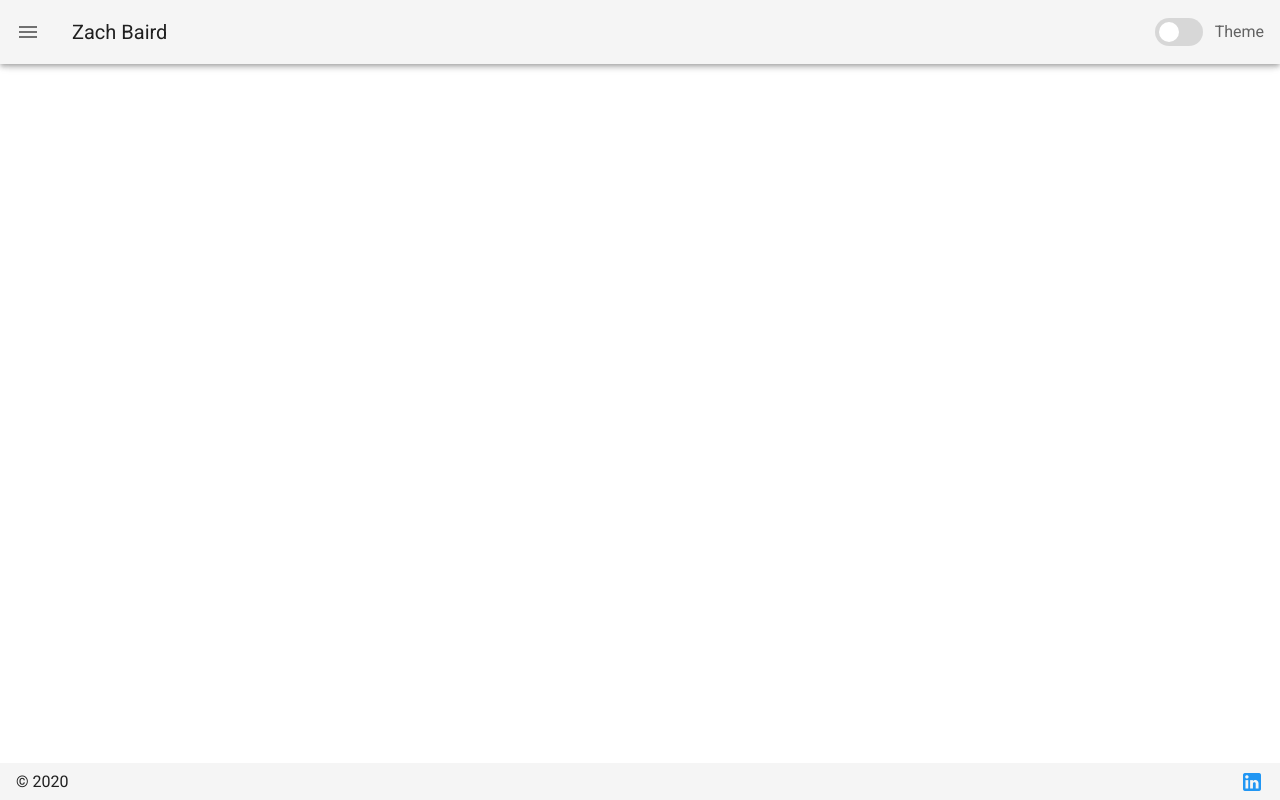
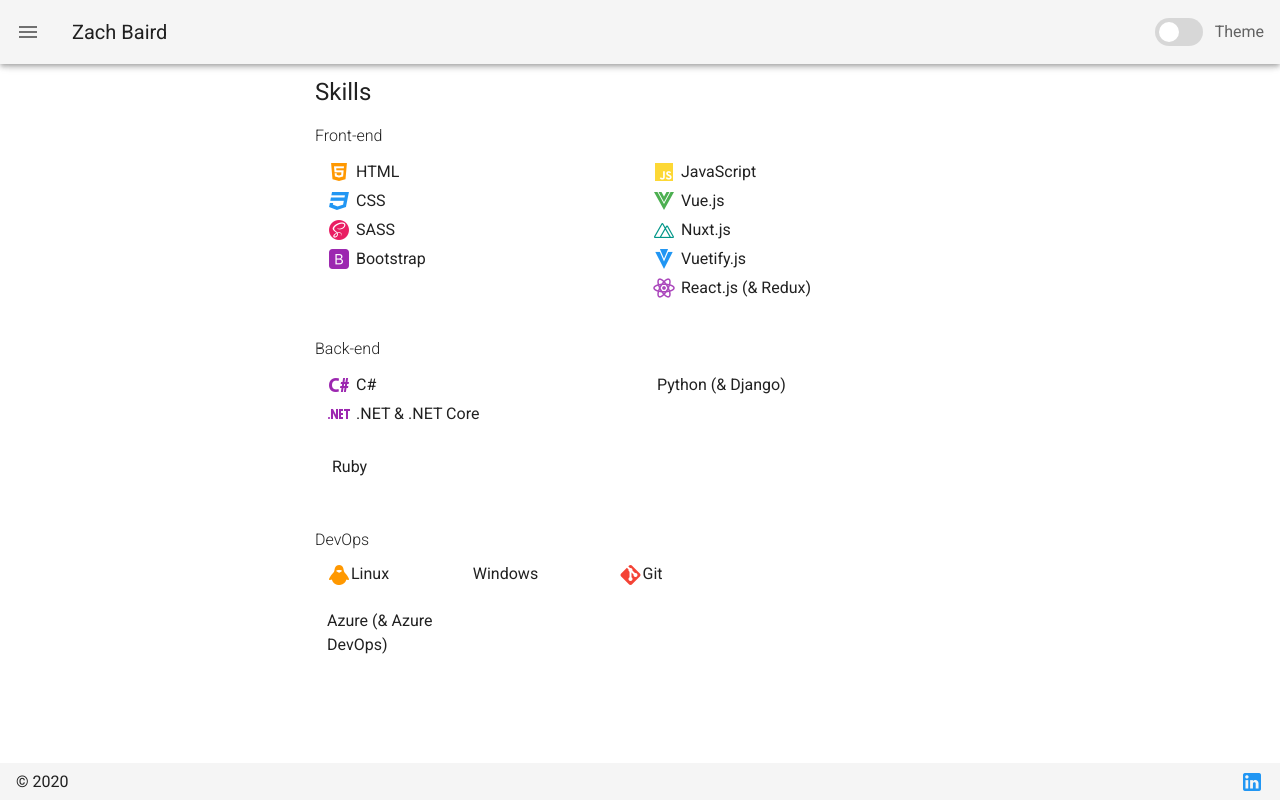
Before and after one commit to ZachBaird/mainsite, a Nuxt app: page /skills in a window 1280 px wide. Built offline with nearby package versions, Linux system fonts and the light colour scheme.

Commit message:
Adding skills page. Increasing border on about pictures.

```diff
--- a/layouts/default.vue
+++ b/layouts/default.vue
@@ -86,13 +86,18 @@ export default {
           to: '/about'
         },
         {
+          icon: 'mdi-card-bulleted',
+          title: 'Skills',
+          to: '/skills'
+        },
+        {
           icon: 'mdi-ballot',
           title: 'Projects',
           to: '/projects'
         },
         {
           icon: 'mdi-lightbulb',
-          title: 'Inspire',
+          title: 'Inspiration',
           to: '/inspire'
         }
       ],
--- a/pages/about.vue
+++ b/pages/about.vue
@@ -3,10 +3,7 @@
     <v-img
       src="main-image.jpg"
       lazy-src="main-image.jpg"
-      width="150px"
-      height="150px"
-      contain
-      class="mx-auto img-circle"
+      class="mx-auto img-circle main-image"
       alt="My wife and I"
     >
       <template v-slot:placeholder>
@@ -55,9 +52,7 @@
         <v-img
           src="kona.jpg"
           lazy-src="Kona.jpg"
-          height="150px"
           width="150px"
-          contain
           class="mx-auto img-circle"
           alt="Kona"
         >
@@ -74,9 +69,7 @@
         <v-img
           src="Chai.jpg"
           lazy-src="Chai.jpg"
-          height="150px"
           width="150px"
-          contain
           class="mx-auto img-circle"
           alt="Chai"
         >
@@ -104,6 +97,10 @@ export default {
 </script>
 
 <style scoped>
+.main-image {
+  width: 300px;
+}
+
 .introduction {
   max-width: 650px;
   width: 70%;
@@ -116,22 +113,23 @@ export default {
 
 .puppy-pictures {
   display: flex;
+  align-content: space-around;
 }
 
 .img-circle {
-    border-radius: 50%;
-}
-
-@media (min-width: 800px) {
-    .img-circle {
-        width: 200px !important;
-    }
+  border: 2px solid #2b95ff;
+  border-radius: 5px;
 }
 
 @media (max-width: 550px) {
+  .main-image {
+    width: 200px;
+  }
+
   .puppy-pictures {
     display: block;
   }
+
   .img-circle {
     display: block;
     margin-bottom: 15px;
--- /dev/null
+++ b/pages/skills.vue
@@ -0,0 +1,192 @@
+<template>
+  <v-container>
+    <div class="skills-container">
+      <p class="font-weight-semibold headline">
+        Skills
+      </p>
+      <p class="font-weight-light mb-0">
+        Front-end
+      </p>
+      <div class="skills">
+        <div class="front-end-markup-and-styling col-xs-12 col-md-6">
+          <div class="language">
+            <v-icon color="orange">
+              mdi-language-html5
+            </v-icon>
+            <span>HTML</span>
+          </div>
+          <div class="language">
+            <v-icon color="blue">
+              mdi-language-css3
+            </v-icon>
+            <span>CSS</span>
+          </div>
+          <div class="language">
+            <v-icon color="pink">
+              mdi-sass
+            </v-icon>
+            <span>SASS</span>
+          </div>
+          <div class="language">
+            <v-icon color="purple">
+              mdi-bootstrap
+            </v-icon>
+            <span>Bootstrap</span>
+          </div>
+        </div>
+        <div class="js-and-friends col-xs-12 col-sm-6 col-md-6">
+          <div class="language">
+            <v-icon color="yellow darken-1">
+              mdi-language-javascript
+            </v-icon>
+            <span>JavaScript</span>
+          </div>
+          <div class="language">
+            <v-icon color="green">
+              mdi-vuejs
+            </v-icon>
+            <span>Vue.js</span>
+          </div>
+          <div class="language">
+            <v-icon color="teal">
+              mdi-nuxt
+            </v-icon>
+            <span>Nuxt.js</span>
+          </div>
+          <div class="language">
+            <v-icon color="blue">
+              mdi-vuetify
+            </v-icon>
+            <span>Vuetify.js</span>
+          </div>
+          <div class="language">
+            <v-icon color="purple lighten-1">
+              mdi-react
+            </v-icon>
+            <span>React.js (& Redux)</span>
+          </div>
+        </div>
+        <p class="font-weight-light mb-0 mt-2 col-12 pl-0 mb-0 pb-0">
+          Back-end
+        </p>
+        <div class="back-end col-12 pt-0">
+          <div class="dotnet col-xs-12 col-sm-6 col-md-6 pl-0">
+            <div class="language">
+              <v-icon color="purple">
+                mdi-language-csharp
+              </v-icon>
+              <span>C#</span>
+            </div>
+            <div class="language">
+              <v-icon color="purple">
+                mdi-dot-net
+              </v-icon>
+              <span>.NET & .NET Core</span>
+            </div>
+          </div>
+          <div class="django col-xs-12 col-sm-6 col-md-6">
+            <div class="language">
+              <v-icon color="green">
+                mdi-language-python-text
+              </v-icon>
+              <span>Python (& Django)</span>
+            </div>
+          </div>
+          <div class="ruby col-xs-12 col-sm-6 col-md-6 pl-0">
+            <div class="language">
+              <v-icon color="red">
+                mdi-ruby
+              </v-icon>
+              <span>Ruby</span>
+            </div>
+          </div>
+        </div>
+        <p class="font-weight-light mb-0 mt-2 col-12 pl-0 mb-0 pb-0">
+          DevOps
+        </p>
+        <div class="devops">
+          <div class="platform col-xs-12 col-sm-4 col-md-4">
+            <v-icon color="orange">
+              mdi-linux
+            </v-icon>
+            <span>Linux</span>
+          </div>
+          <div class="platform col-xs-12 col-sm-4 col-md-4">
+            <v-icon color="blue">
+              mdi-windows
+            </v-icon>
+            <span>Windows</span>
+          </div>
+          <div class="platform col-xs-12 col-sm-4 col-md-4">
+            <v-icon color="red">
+              mdi-git
+            </v-icon>
+            <span>Git</span>
+          </div>
+          <div class="platform col-xs-12 col-sm-4 col-md-4">
+            <v-icon color="blue">
+              mdi-azure
+            </v-icon>
+            <span>Azure (& Azure DevOps)</span>
+          </div>
+        </div>
+      </div>
+    </div>
+  </v-container>
+</template>
+
+<script>
+export default {
+  data () {
+    return {}
+  }
+}
+</script>
+
+<style scoped>
+.skills-container {
+  max-width: 650px;
+  width: 70%;
+  margin: auto;
+}
+
+.skills {
+  display: flex;
+  align-content: space-between;
+  flex-wrap: wrap;
+}
+
+.back-end {
+  display: flex;
+  flex-wrap: wrap;
+  align-items: space-between;
+}
+
+.devops {
+  display: flex;
+  align-content: space-around;
+  flex-wrap: wrap;
+}
+
+.language {
+  display: flex;
+  margin-bottom: 5px;
+}
+
+.platform {
+  padding-top: 10px;
+}
+
+.language span {
+  margin-left: 5px;
+}
+
+@media(max-width: 650px) {
+  .back-end {
+    flex-direction: column;
+  }
+  .back-end div {
+    padding-left: 0;
+  }
+}
+</style>
```
Lines whose indentation alone changed are shown as unchanged.
